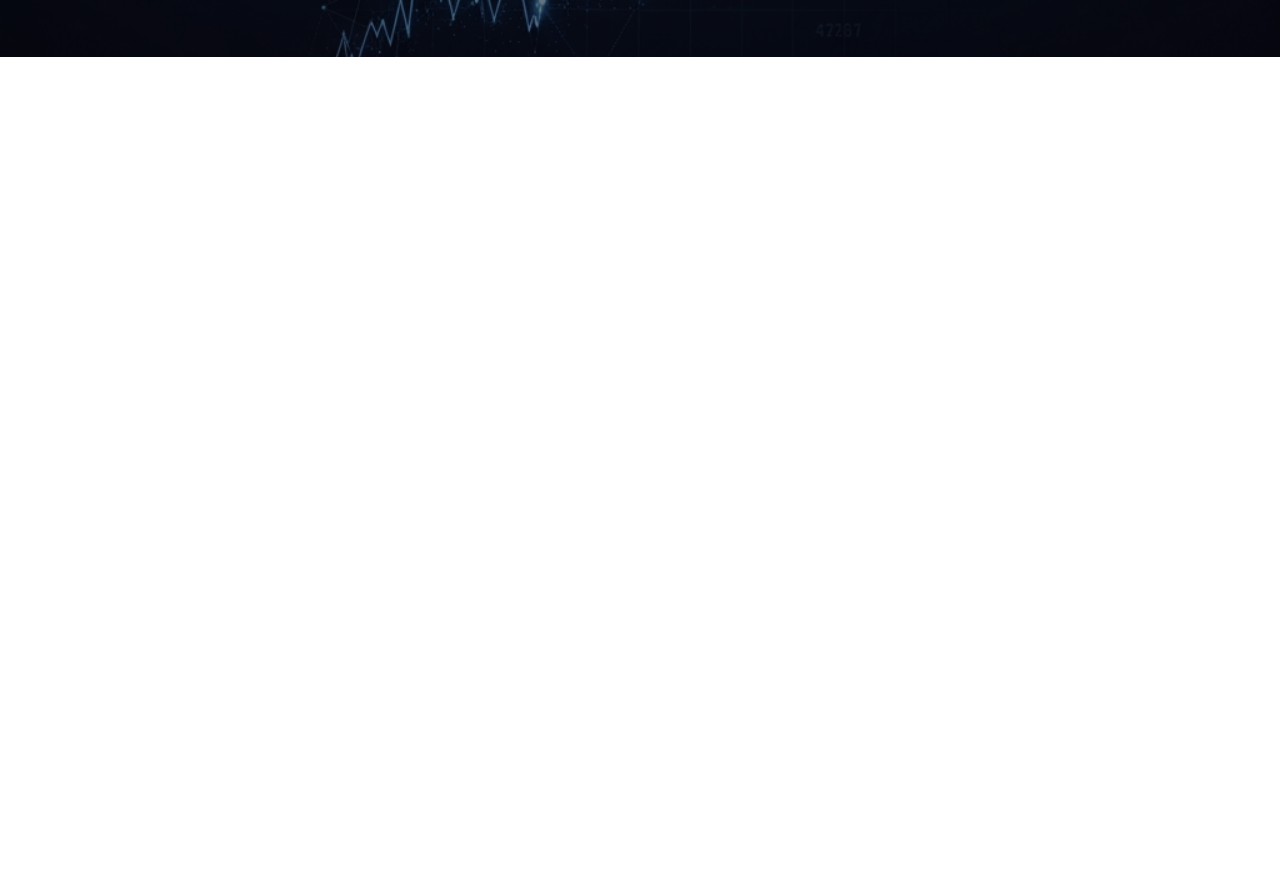
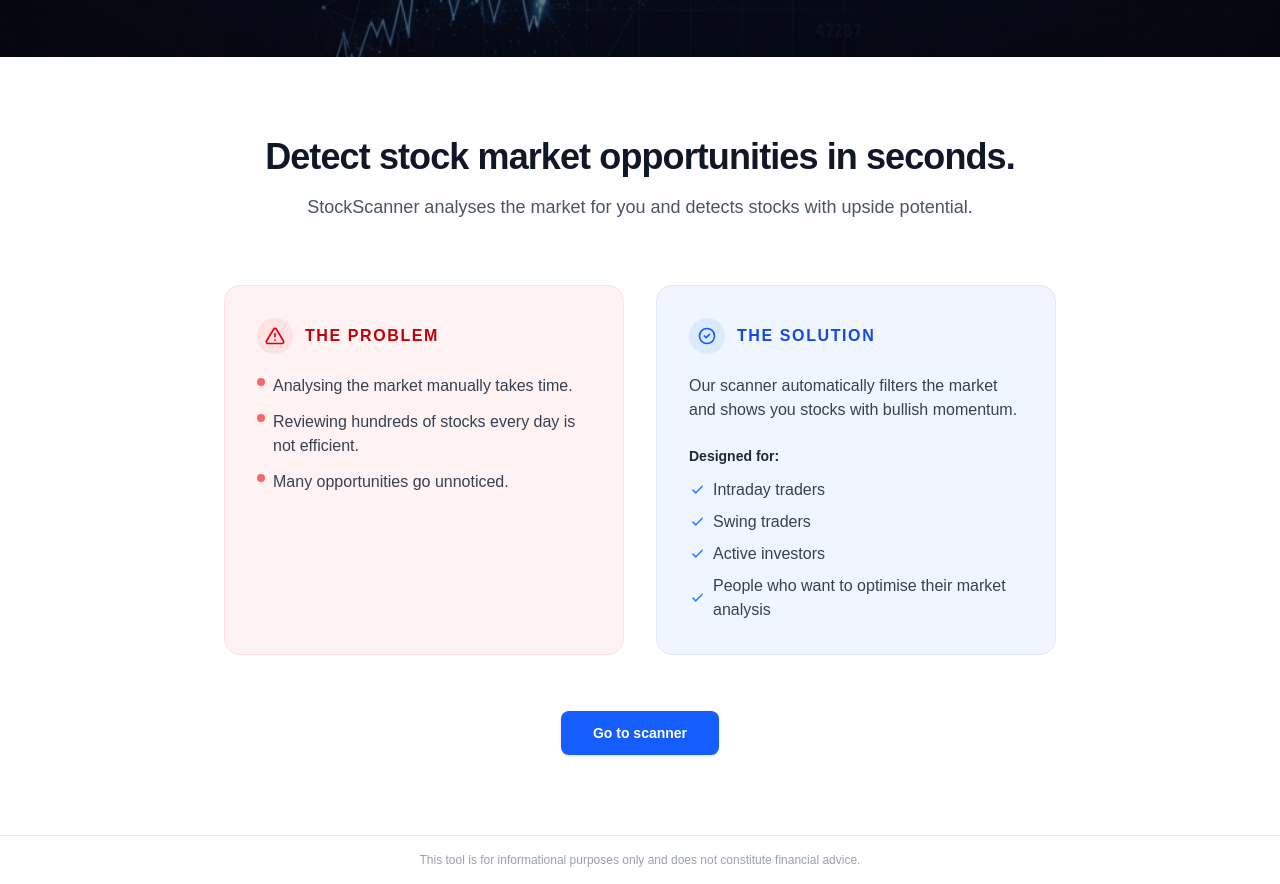
Before and after one commit to AntonioMartinP/stock-scanner, a Next.js app: page /en in a window 1280 px wide. Shown: the part 500-1384 px from the top of the page. Before the commit the page ends 865 px from the top, so only its background shows below. Built offline with nearby package versions, Linux system fonts and the light colour scheme; no server answers.

Commit message:
feat: enhance layout and login components with footer and improved authentication handling

```diff
--- a/src/app/[locale]/layout.tsx
+++ b/src/app/[locale]/layout.tsx
@@ -1,5 +1,5 @@
 import {NextIntlClientProvider} from 'next-intl';
-import {getMessages} from 'next-intl/server';
+import {getMessages, getTranslations} from 'next-intl/server';
 import {notFound} from 'next/navigation';
 import {routing} from '@/i18n/routing';
 import Navbar from '@/components/layout/Navbar';
@@ -35,17 +35,23 @@
   }
 
   const messages = await getMessages();
+  const tFooter = await getTranslations({locale, namespace: 'footer'});
 
   return (
     <html lang={locale}>
-      <body className="relative bg-gray-50 text-gray-900">
+      <body className="relative bg-gray-50 text-gray-900 flex flex-col min-h-screen">
         <NextIntlClientProvider messages={messages}>
           <AuthProvider>
             <AuthCookieSyncClient />
             <Navbar />
-            <main className="min-h-[calc(100vh-4rem)]">
+            <main className="flex-1">
               {children}
             </main>
+            <footer className="border-t border-gray-200 bg-white py-4">
+              <p className="text-center text-xs text-gray-400">
+                {tFooter('disclaimer')}
+              </p>
+            </footer>
           </AuthProvider>
         </NextIntlClientProvider>
       </body>
--- a/src/app/[locale]/login/page.tsx
+++ b/src/app/[locale]/login/page.tsx
@@ -6,6 +6,7 @@
 import { useLocale }           from 'next-intl';
 import { Link }                from '@/i18n/routing';
 import { useAuth }             from '@/context/AuthContext';
+import { auth }                from '@/lib/firebase/config';
 
 export default function LoginPage() {
   const { login, error } = useAuth();
@@ -22,7 +23,21 @@
     setSubmitting(true);
     try {
       await login(email, password);
-      router.push(`/${locale}/scanner`);
+
+      // Write the auth-session cookie immediately so the proxy middleware
+      // finds it when we redirect — without this the middleware sees no
+      // cookie and bounces the user back to /login.
+      const currentUser = auth.currentUser;
+      if (currentUser) {
+        const token = await currentUser.getIdToken();
+        document.cookie = `auth-session=${token}; path=/; SameSite=Strict; max-age=3600`;
+      }
+
+      // Honour ?from= redirect if present, otherwise go to scanner
+      const params   = new URLSearchParams(window.location.search);
+      const from     = params.get('from');
+      const dest     = from && from.startsWith('/') ? from : `/${locale}/scanner`;
+      router.push(dest);
     } catch {
       // Error is already available via AuthContext.error
     } finally {
@@ -69,7 +84,7 @@
 
             {/* Email */}
             <div>
-              <label htmlFor="email" className="block text-sm font-medium text-gray-700">
+              <label htmlFor="email" className="block text-sm font-medium text-black-700">
                 {t('email')}
               </label>
               <input
@@ -91,7 +106,7 @@
             {/* Password + forgot */}
             <div>
               <div className="flex items-center justify-between">
-                <label htmlFor="password" className="block text-sm font-medium text-gray-700">
+                <label htmlFor="password" className="block text-sm font-medium text-black-700">
                   {t('password')}
                 </label>
                 <Link
--- a/src/app/[locale]/page.tsx
+++ b/src/app/[locale]/page.tsx
@@ -8,7 +8,8 @@
 
   return (
     <main className="min-h-screen bg-white">
-      {/* Hero Section */}
+
+      {/* ── Hero ── */}
       <div className="relative isolate overflow-hidden">
         <div className="absolute inset-0 -z-10">
           <img
@@ -38,6 +39,83 @@
           </div>
         </div>
       </div>
+
+      {/* ── Sales copy ── */}
+      <section className="mx-auto max-w-4xl px-6 py-20 lg:px-8">
+
+        {/* Headline */}
+        <div className="text-center">
+          <h2 className="text-3xl font-bold tracking-tight text-gray-900 sm:text-4xl">
+            {t('salesTitle')}
+          </h2>
+          <p className="mt-4 text-lg text-gray-600">
+            {t('salesSubtitle')}
+          </p>
+        </div>
+
+        {/* Problem / Solution grid */}
+        <div className="mt-16 grid gap-8 sm:grid-cols-2">
+
+          {/* Problem */}
+          <div className="rounded-2xl border border-red-100 bg-red-50 p-8">
+            <div className="flex items-center gap-3 mb-5">
+              <span className="flex h-9 w-9 items-center justify-center rounded-full bg-red-100">
+                <svg className="h-5 w-5 text-red-600" fill="none" viewBox="0 0 24 24" stroke="currentColor" strokeWidth={2}>
+                  <path strokeLinecap="round" strokeLinejoin="round" d="M12 9v4m0 4h.01M10.29 3.86L1.82 18a2 2 0 001.71 3h16.94a2 2 0 001.71-3L13.71 3.86a2 2 0 00-3.42 0z" />
+                </svg>
+              </span>
+              <h3 className="text-base font-semibold uppercase tracking-widest text-red-700">
+                {t('problemTitle')}
+              </h3>
+            </div>
+            <ul className="space-y-3">
+              {(['problem1', 'problem2', 'problem3'] as const).map(key => (
+                <li key={key} className="flex items-start gap-2 text-gray-700">
+                  <span className="mt-1 h-2 w-2 shrink-0 rounded-full bg-red-400" />
+                  {t(key)}
+                </li>
+              ))}
+            </ul>
+          </div>
+
+          {/* Solution */}
+          <div className="rounded-2xl border border-blue-100 bg-blue-50 p-8">
+            <div className="flex items-center gap-3 mb-5">
+              <span className="flex h-9 w-9 items-center justify-center rounded-full bg-blue-100">
+                <svg className="h-5 w-5 text-blue-600" fill="none" viewBox="0 0 24 24" stroke="currentColor" strokeWidth={2}>
+                  <path strokeLinecap="round" strokeLinejoin="round" d="M9 12l2 2 4-4m6 2a9 9 0 11-18 0 9 9 0 0118 0z" />
+                </svg>
+              </span>
+              <h3 className="text-base font-semibold uppercase tracking-widest text-blue-700">
+                {t('solutionTitle')}
+              </h3>
+            </div>
+            <p className="text-gray-700 mb-6">{t('solutionText')}</p>
+            <p className="text-sm font-semibold text-gray-800 mb-3">{t('designedFor')}</p>
+            <ul className="space-y-2">
+              {(['for1', 'for2', 'for3', 'for4'] as const).map(key => (
+                <li key={key} className="flex items-center gap-2 text-gray-700">
+                  <svg className="h-4 w-4 shrink-0 text-blue-500" fill="currentColor" viewBox="0 0 20 20">
+                    <path fillRule="evenodd" d="M16.707 5.293a1 1 0 010 1.414L8.414 15l-4.121-4.121a1 1 0 011.414-1.414L8.414 12.172l7.879-7.879a1 1 0 011.414 0z" clipRule="evenodd" />
+                  </svg>
+                  {t(key)}
+                </li>
+              ))}
+            </ul>
+          </div>
+        </div>
+
+        {/* CTA */}
+        <div className="mt-14 text-center">
+          <Link
+            href="/scanner"
+            className="inline-block rounded-lg bg-blue-600 px-8 py-3 text-sm font-semibold text-white shadow-sm hover:bg-blue-500 transition-colors focus-visible:outline focus-visible:outline-2 focus-visible:outline-offset-2 focus-visible:outline-blue-600"
+          >
+            {t('goToScanner')}
+          </Link>
+        </div>
+
+      </section>
     </main>
   );
 }
--- a/src/i18n/en.json
+++ b/src/i18n/en.json
@@ -27,7 +27,23 @@
   "home": {
     "title": "ATH Scanner",
     "subtitle": "All-time highs dashboard",
-    "goToScanner": "Go to scanner"
+    "goToScanner": "Go to scanner",
+    "salesTitle": "Detect stock market opportunities in seconds.",
+    "salesSubtitle": "StockScanner analyses the market for you and detects stocks with upside potential.",
+    "problemTitle": "The problem",
+    "problem1": "Analysing the market manually takes time.",
+    "problem2": "Reviewing hundreds of stocks every day is not efficient.",
+    "problem3": "Many opportunities go unnoticed.",
+    "solutionTitle": "The solution",
+    "solutionText": "Our scanner automatically filters the market and shows you stocks with bullish momentum.",
+    "designedFor": "Designed for:",
+    "for1": "Intraday traders",
+    "for2": "Swing traders",
+    "for3": "Active investors",
+    "for4": "People who want to optimise their market analysis"
+  },
+  "footer": {
+    "disclaimer": "This tool is for informational purposes only and does not constitute financial advice."
   },
   "scanner": {
     "title": "Scanner",
--- a/src/i18n/es.json
+++ b/src/i18n/es.json
@@ -27,7 +27,23 @@
   "home": {
     "title": "Scanner ATH",
     "subtitle": "Dashboard de máximos históricos",
-    "goToScanner": "Ir al scanner"
+    "goToScanner": "Ir al scanner",
+    "salesTitle": "Detecta oportunidades en bolsa en segundos.",
+    "salesSubtitle": "StockScanner analiza el mercado por ti y detecta acciones con potencial alcista.",
+    "problemTitle": "El problema",
+    "problem1": "Analizar el mercado manualmente lleva tiempo.",
+    "problem2": "Revisar cientos de acciones cada día no es eficiente.",
+    "problem3": "Muchas oportunidades pasan desapercibidas.",
+    "solutionTitle": "La solución",
+    "solutionText": "Nuestro escáner filtra automáticamente el mercado y te muestra las acciones con momentum alcista.",
+    "designedFor": "Diseñado para:",
+    "for1": "Traders intradía",
+    "for2": "Swing traders",
+    "for3": "Inversores activos",
+    "for4": "Personas que quieren optimizar su análisis de mercado"
+  },
+  "footer": {
+    "disclaimer": "Esta herramienta es solo informativa y no constituye asesoramiento financiero."
   },
   "scanner": {
     "title": "Scanner",
```
